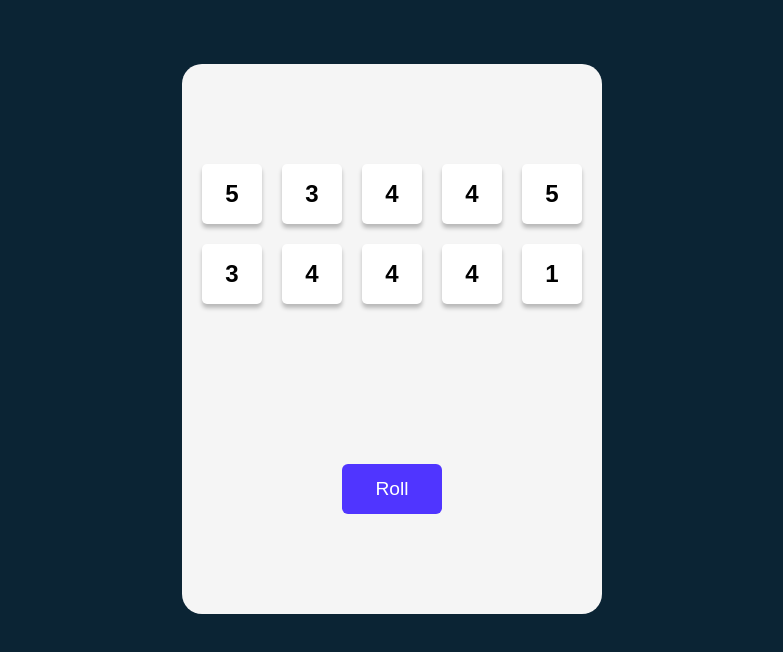
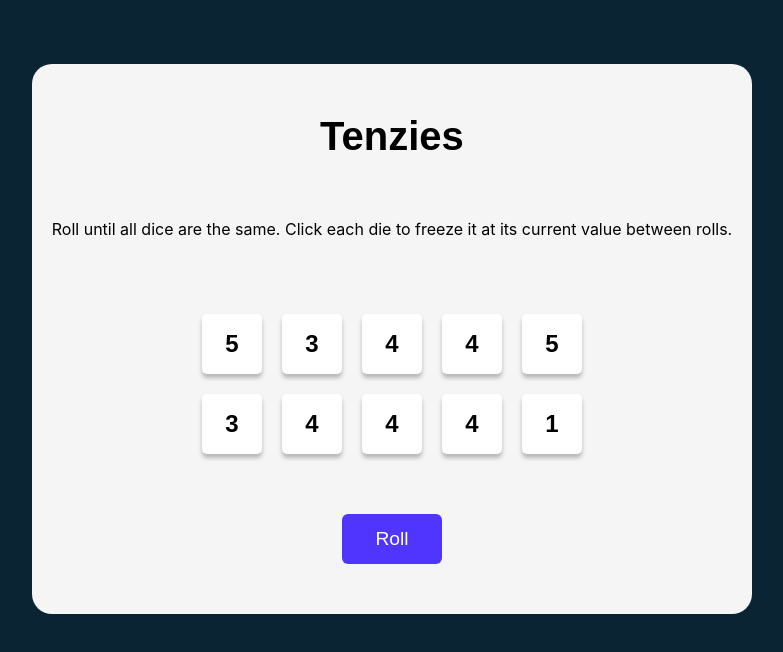
Before and after one commit to lay-Xi/ReactTenzies, a React (Create React App) app: page / in a window 1280 px wide. Shown: the top 652 px of the page, without its empty margins (248-1031 px from the left). Built offline with nearby package versions, Linux system fonts and the light colour scheme; the HTML template or start-up script is replaced by a standard one.

Commit message:
Added text to game

```diff
--- a/src/App.tsx
+++ b/src/App.tsx
@@ -43,6 +43,11 @@
 
   return (
     <main>
+      <h1 className='title'>Tenzies</h1>
+      <p className='instructions'>
+        Roll until all dice are the same. Click each die to freeze it at its
+        current value between rolls.
+      </p>
       <div className='dice--container'>
         {dices.map((dice: DiceObj) => {
           return (
--- a/src/index.css
+++ b/src/index.css
@@ -20,6 +20,18 @@
   height: 550px;
   border-radius: 20px;
   padding: 20px;
+}
+
+.title {
+  font-size: 40px;
+  margin: 0;
+}
+
+.instructions {
+  font-family: 'Inter', sans-serif;
+  font-weight: 400;
+  margin-top: 0;
+  text-align: center;
 }
 
 .dice--container {
```
